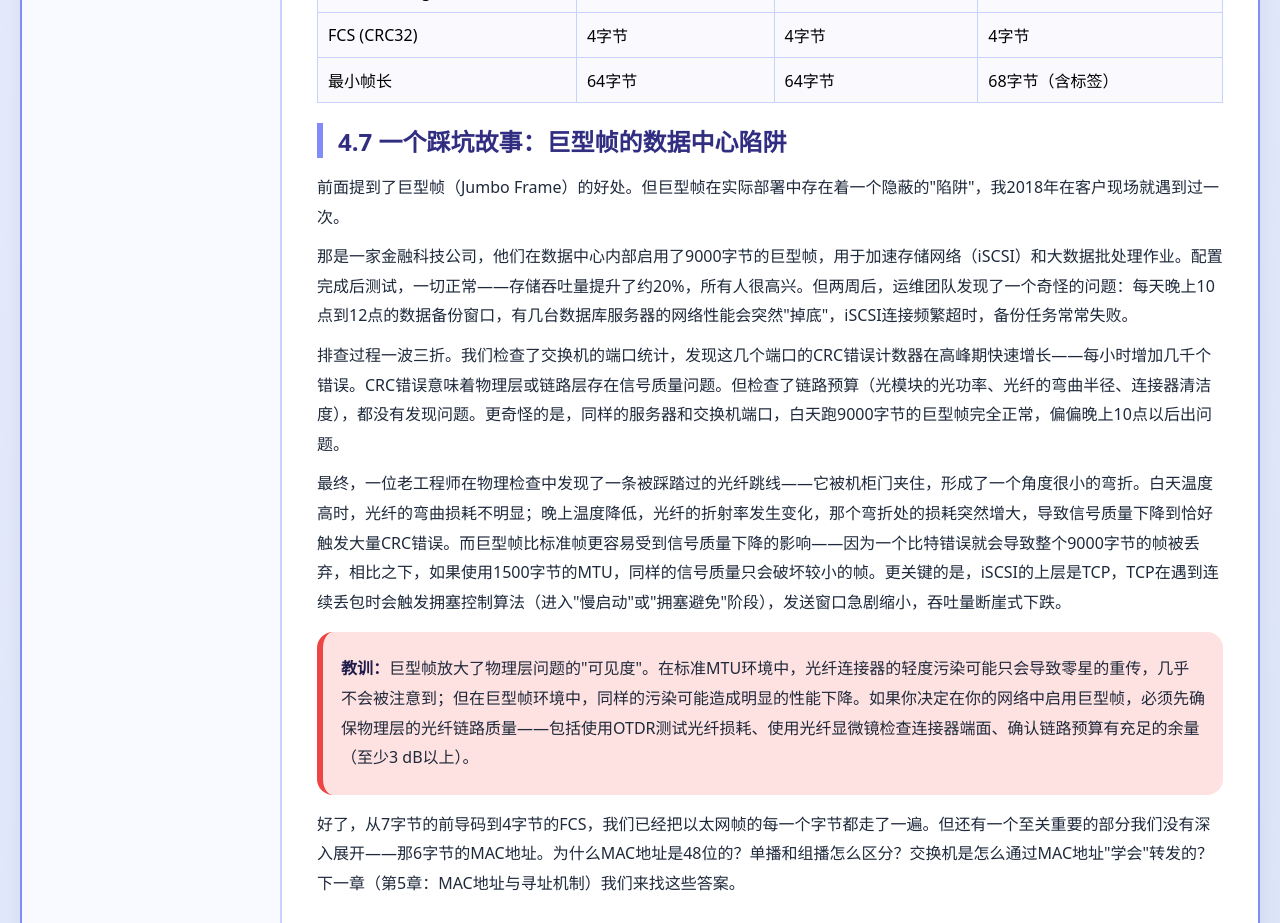
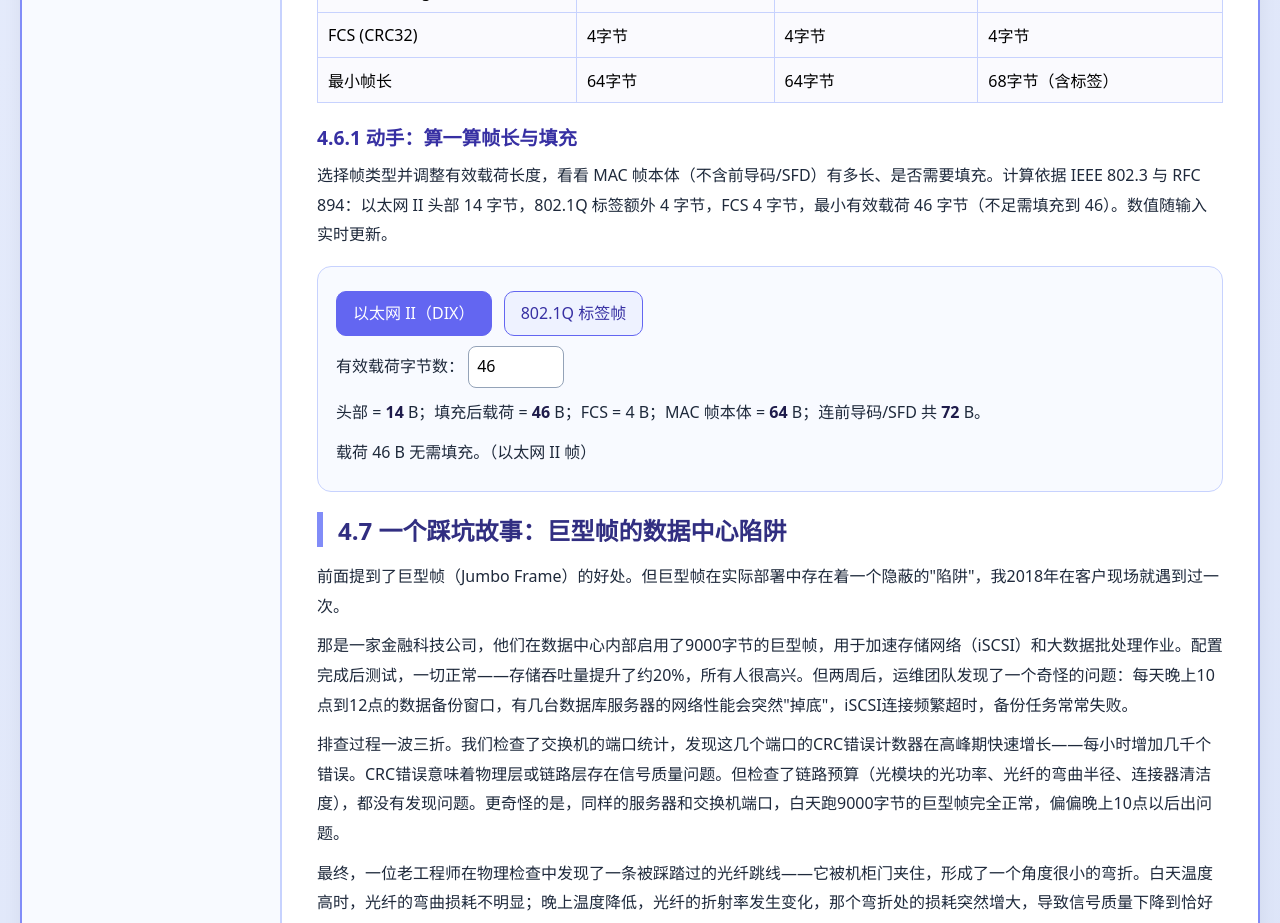
Before and after one commit to 1998x-stack/ethernet-tutorial, a plain HTML site: page 04.html in a window 1280 px wide. Shown: the part 3540-4463 px from the top of the page. Drawn offline with Linux system fonts and the light colour scheme.

Commit message:
feat(ethernet-tutorial): add interactive frame-length/padding calculator to chapter 4

```diff
--- a/04.html
+++ b/04.html
@@ -9,6 +9,11 @@
         /* 关键样式内联：即使不加载外部样式表，宽 ASCII 框图也应横向滚动而非撑破页面。 */
         pre { overflow-x: auto; max-width: 100%; }
         img, svg { max-width: 100%; height: auto; }
+        .frame-widget { background: #f8faff; border: 1px solid #c7d2fe; border-radius: 14px; padding: 14px 18px; margin: 16px 0; }
+        .frame-widget button { font: inherit; padding: 7px 16px; border-radius: 10px; border: 1px solid #6366f1; background: #eef2ff; color: #3730a3; cursor: pointer; margin-right: 8px; }
+        .frame-widget button[aria-pressed="true"] { background: #6366f1; color: #fff; }
+        .frame-widget button:focus-visible, .frame-widget button:focus { outline: 3px solid #f59e0b; outline-offset: 2px; }
+        .frame-widget input { font: inherit; width: 6em; padding: 5px 8px; border: 1px solid #94a3b8; border-radius: 8px; }
     </style>
 </head>
 <body>
@@ -245,6 +250,21 @@ Wireshark在显示帧时通常不显示前导码和SFD。</code></pre>
             </tr>
         </table>
 
+        <h3>4.6.1 动手：算一算帧长与填充</h3>
+
+        <p>选择帧类型并调整有效载荷长度，看看 MAC 帧本体（不含前导码/SFD）有多长、是否需要填充。计算依据 IEEE 802.3 与 RFC 894：以太网 II 头部 14 字节，802.1Q 标签额外 4 字节，FCS 4 字节，最小有效载荷 46 字节（不足需填充到 46）。数值随输入实时更新。</p>
+
+        <div class="frame-widget">
+            <p>
+                <button type="button" id="fw-dix" aria-pressed="true">以太网 II（DIX）</button>
+                <button type="button" id="fw-vlan" aria-pressed="false">802.1Q 标签帧</button>
+            </p>
+            <p><label for="fw-payload">有效载荷字节数：</label>
+                <input type="number" id="fw-payload" value="46" min="1" max="1500" step="1" inputmode="numeric"></p>
+            <p>头部 = <strong id="fw-head">14</strong> B；填充后载荷 = <strong id="fw-pad">46</strong> B；FCS = 4 B；MAC 帧本体 = <strong id="fw-total">64</strong> B；连前导码/SFD 共 <strong id="fw-wire">72</strong> B。</p>
+            <p aria-live="polite" id="fw-note">当前为以太网 II 帧，46 B 载荷无需填充。</p>
+        </div>
+
         <h2>4.7 一个踩坑故事：巨型帧的数据中心陷阱</h2>
 
         <p>前面提到了巨型帧（Jumbo Frame）的好处。但巨型帧在实际部署中存在着一个隐蔽的"陷阱"，我2018年在客户现场就遇到过一次。</p>
@@ -270,5 +290,27 @@ Wireshark在显示帧时通常不显示前导码和SFD。</code></pre>
     </main>
 </div>
 </div>
+<script>
+(function () {
+    var vlan = false;
+    var $ = function (id) { return document.getElementById(id); };
+    function calc() {
+        var raw = parseInt($('fw-payload').value, 10);
+        if (isNaN(raw) || raw < 1) { raw = 1; } if (raw > 1500) { raw = 1500; }
+        var padded = Math.max(raw, 46);
+        var head = vlan ? 18 : 14;
+        var total = head + padded + 4;
+        $('fw-head').textContent = head;
+        $('fw-pad').textContent = padded;
+        $('fw-total').textContent = total;
+        $('fw-wire').textContent = total + 8;
+        $('fw-note').textContent = (raw < 46 ? '载荷 ' + raw + ' B 小于 46 B，已填充到 ' + padded + ' B 以满足最小帧长。' : '载荷 ' + raw + ' B 无需填充。') + (vlan ? '（含 4 字节 802.1Q 标签）' : '（以太网 II 帧）');
+    }
+    $('fw-dix').addEventListener('click', function () { vlan = false; $('fw-dix').setAttribute('aria-pressed', 'true'); $('fw-vlan').setAttribute('aria-pressed', 'false'); calc(); });
+    $('fw-vlan').addEventListener('click', function () { vlan = true; $('fw-dix').setAttribute('aria-pressed', 'false'); $('fw-vlan').setAttribute('aria-pressed', 'true'); calc(); });
+    $('fw-payload').addEventListener('input', calc);
+    calc();
+})();
+</script>
 </body>
 </html>
```
